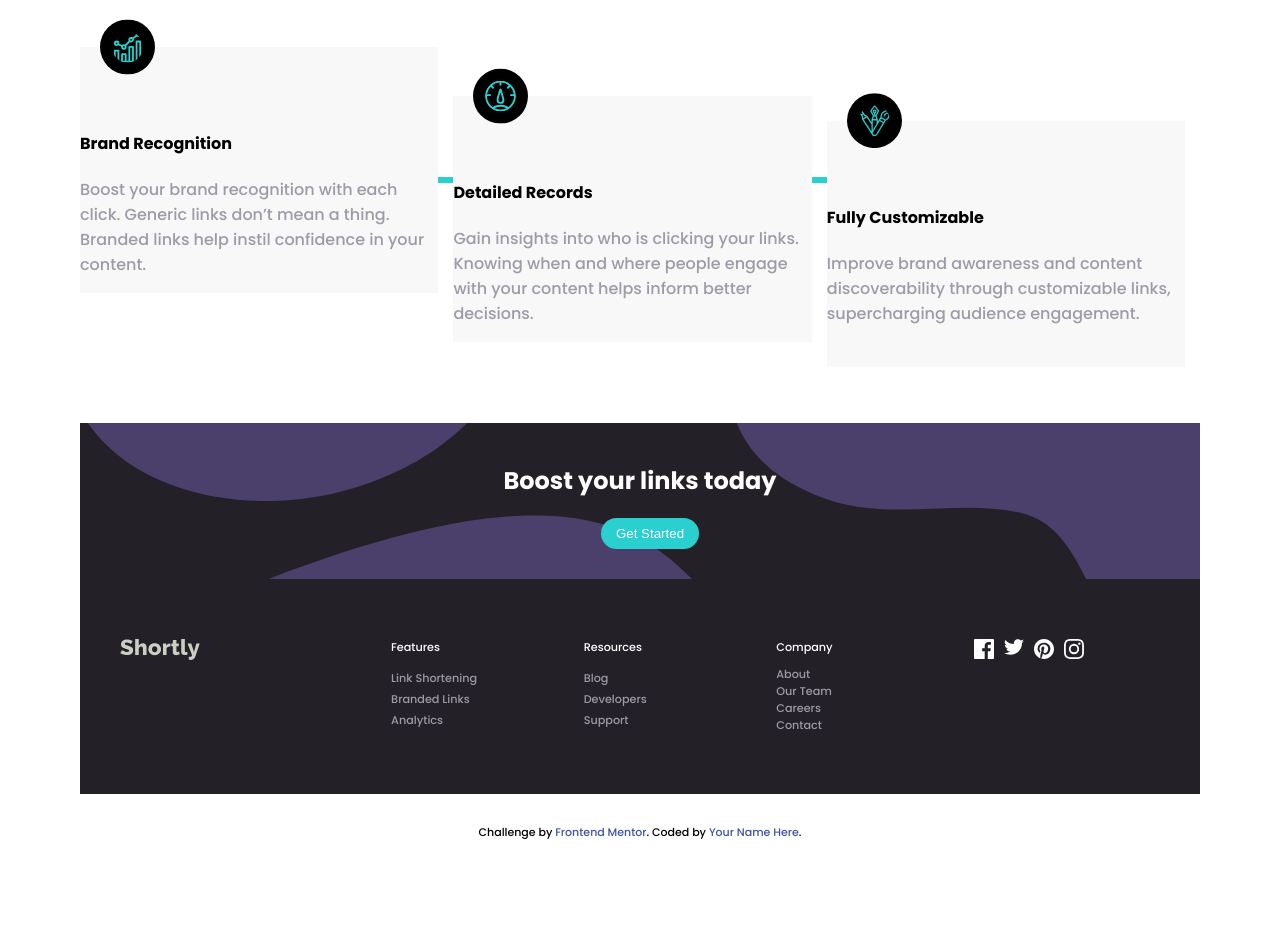
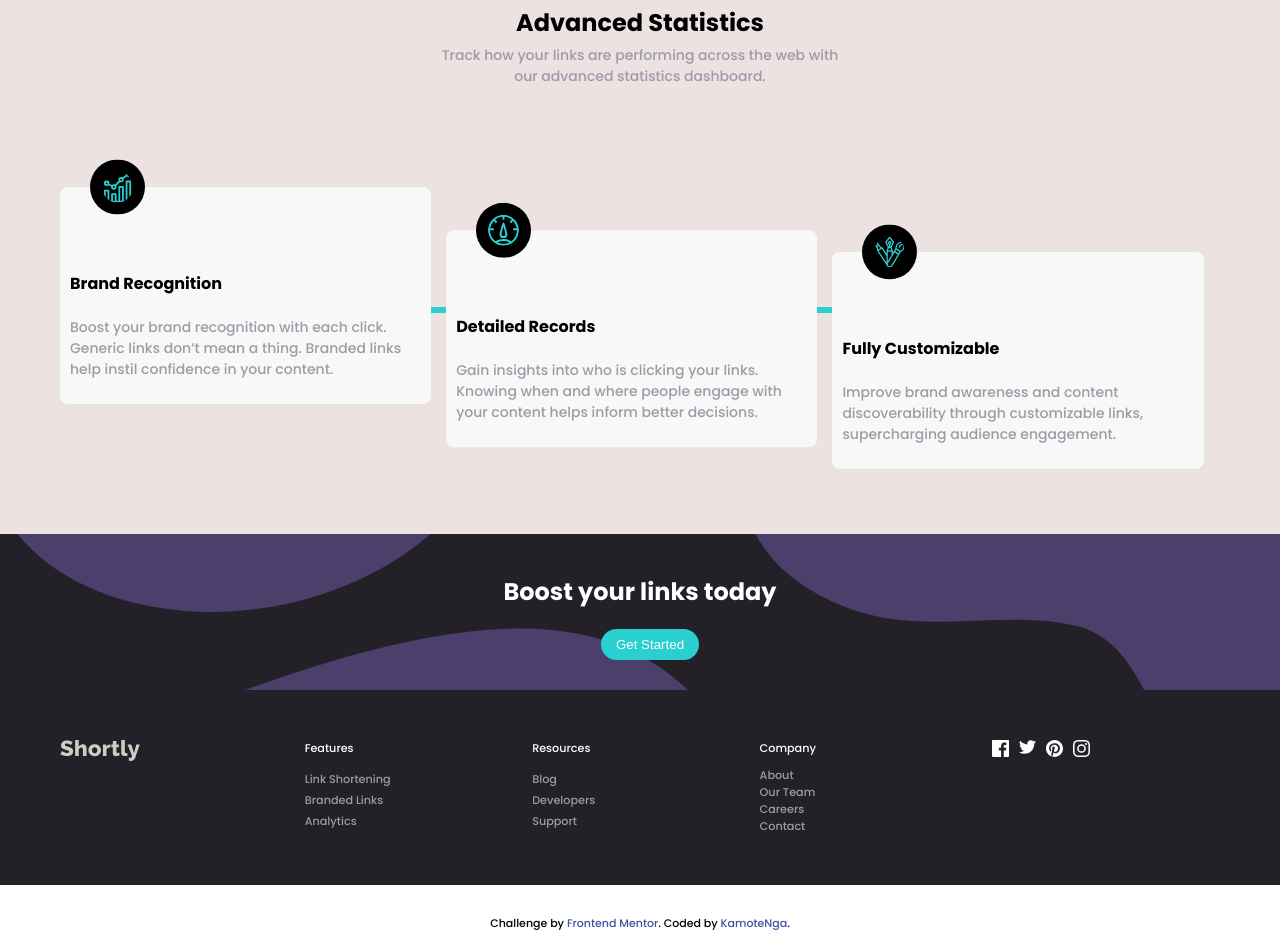
Before and after one commit to TKamote/url-shortening-api-master, a plain HTML site: page index.html in a window 1280 px wide. Shown: the part 810-1742 px from the top of the page. Before the commit the page ends 1651 px from the top, so only its background shows below. Drawn offline with Linux system fonts and the light colour scheme.

Commit message:
3rd commit

```diff
--- a/index.html
+++ b/index.html
@@ -121,7 +121,7 @@
 
   <div class="attribution">
     Challenge by <a href="https://www.frontendmentor.io?ref=challenge" target="_blank">Frontend Mentor</a>.
-    Coded by <a href="#">Your Name Here</a>.
+    Coded by <a href="#">KamoteNga</a>.
   </div>
 </body>
 </html>
--- a/style.css
+++ b/style.css
@@ -15,21 +15,21 @@
 body {
     background-color: #ffffff;
     font-family: 'Poppins', sans-serif;
-    max-width: 1400px;
-    margin: 0ch auto;
+    max-width: 1440px;
+    margin: 0 auto;
 }
 
 .container {
     display: flex;
     flex-direction: column;
     flex-wrap: wrap;
-    padding: 30px 80px;
+    padding: 30px 0;
 }
 .header {
     display: flex;
     flex-direction: column;
     flex-wrap: wrap;
-
+    padding: 20px 60px;
 }
 .head-navigation {
     display: flex;
@@ -110,7 +110,7 @@ body {
 }
 p {
     color: var(--grayish-violet);
-    font-size: 16px;
+    font-size: 14px;
 }
 .btn-main-head {
     align-self: flex-start;
@@ -127,13 +127,11 @@ p {
 .main-head-right img {
     width: 100%;
     transform: translateX(100px);
-
 }
 .main-section {
     width: 100%;
-    height: 120px;
     border-radius: 5px;
-    background-color: var(--very-dark-violet);
+    padding: 20px 60px;
 }
 form.form {
     display: flex;
@@ -141,8 +139,9 @@ form.form {
     justify-content: center;
     align-items: center;
     width: 100%;
-    height: 100%;
+    height: 120px;
     border-radius: 5px;
+    background-color: var(--very-dark-violet);
 }
 .input {
     display: flex;
@@ -193,9 +192,13 @@ article {
     align-items: center;
     padding: 50px;
     text-align: center;
+    padding: 50px 60px;
+    background-color: #ece2e2;
 }
+
 article h2 {
-    margin: 10px 0;
+    margin-bottom: 5px;
+
 }
 article p {
     margin: 0;
@@ -204,22 +207,25 @@ article p {
 .article2 {
     display: flex;
     position: relative;
+    padding: 50px 60px;
     padding-bottom: 130px;
+    background-color: #ece2e2;
 }
 .article2 .middle-line {
     content: '';
-    width: 90%;
-    /*background-color: black;*/
+    width: 80%;
     border: solid 3px var(--cyan);
     position: absolute;
-    top: 130px;
-    left: 0;
+    top: 170px;
+    left: 60px;
     z-index: 1;
 }
 .box {
     background-color: #f8f8f8;
     width: 32%;
     justify-content: center;
+    border-radius: 8px;
+    padding: 0 10px 10px 10px;
 }
 .box img {
     margin-left: 20px;
@@ -265,16 +271,16 @@ article p {
 footer {
     background-color: var(--very-dark-violet);
     display: grid;
-    grid-template-columns: 2fr 5fr 2fr;
+    grid-template-columns: 1.5fr 5fr 2fr;
     justify-content: space-between;
     font-size: .7rem;
-    padding: 60px 40px;
+    padding: 50px 60px;
     width: 100%;
 }
 .footer-links {
     display: grid;
     grid-template-columns: 1fr 1fr 1fr;
-    justify-content: end;
+    justify-content: space-around;
     margin: 0;
 }
 .logo1 {
@@ -308,6 +314,7 @@ footer a:hover {
     display: grid;
     grid-template-columns: 1fr;
     margin: 0;
+    border-radius: 10px;
 }
 
 .social-media {
@@ -320,8 +327,11 @@ footer a:hover {
 
 .social-media img {
     margin: 0 5px;
-    width: 20px;
+    width: 17px;
 }
 .logo:hover {
     filter: invert(75%);
 }
+.social-media img:hover {
+    filter: invert(25%);
+}
```
